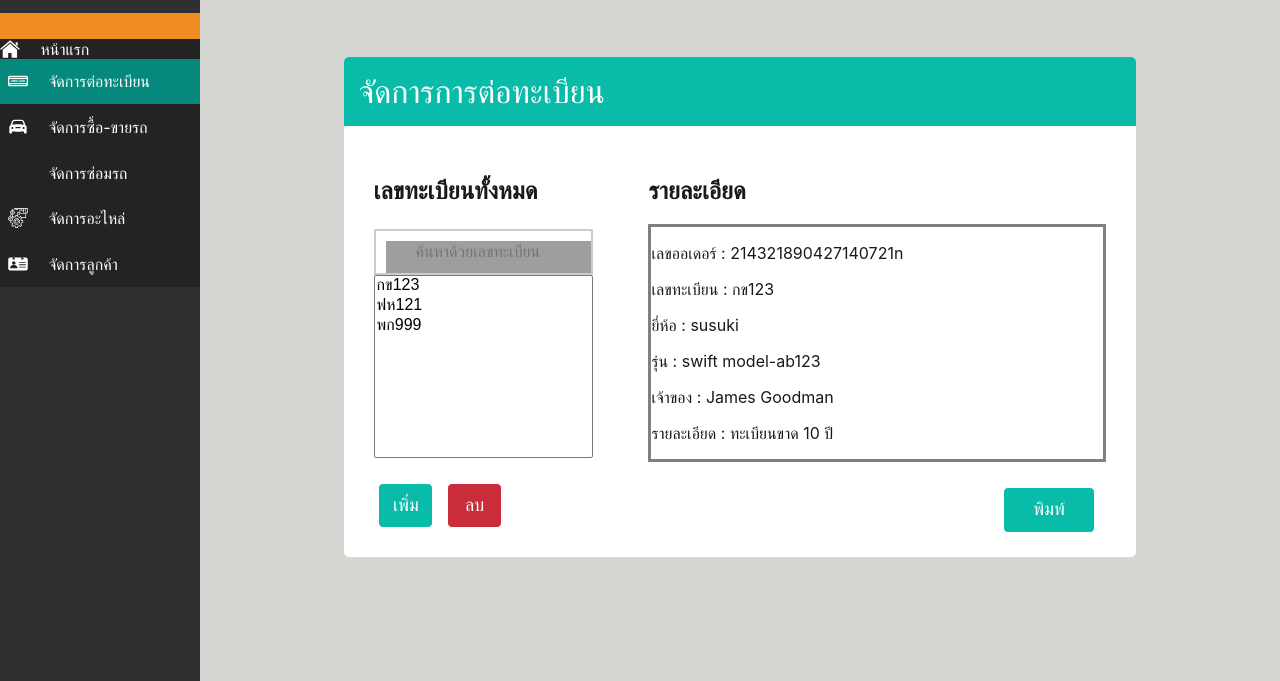
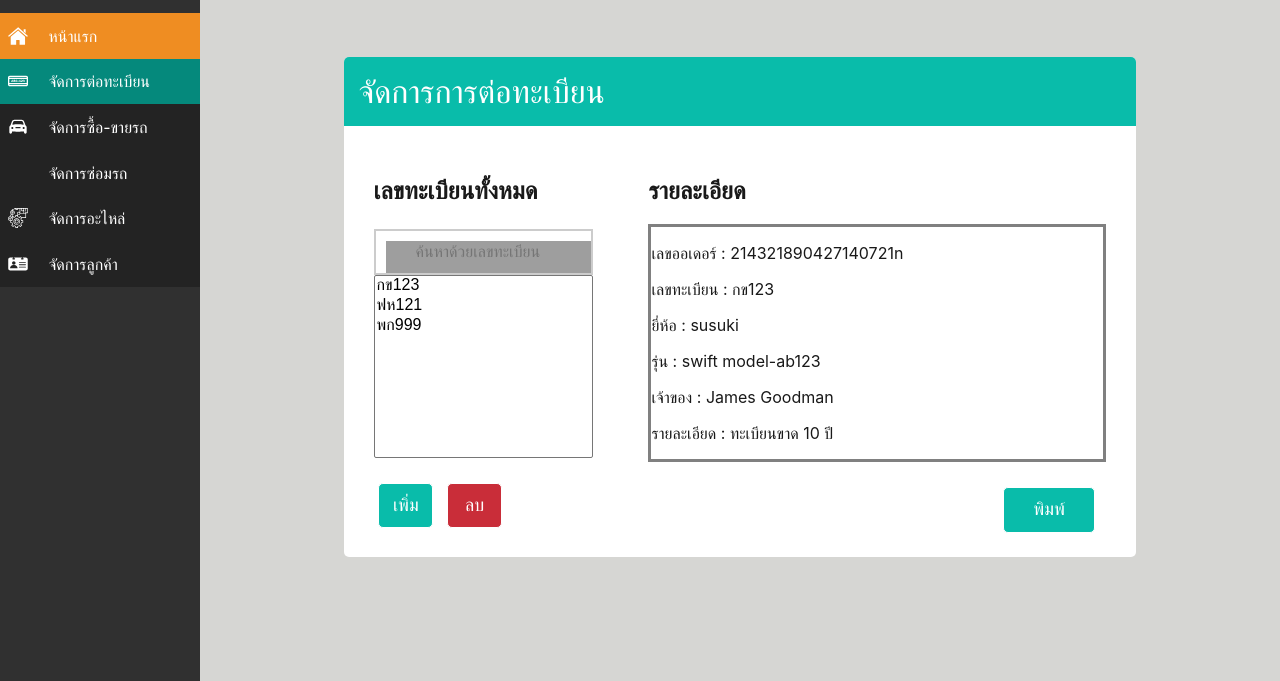
Before and after one commit to mikesmikey/autosale-retro, a plain HTML site: page client/plate_license.html in a window 1280 px wide. Shown: the part 119-800 px from the top of the page. Drawn offline with Linux system fonts and the light colour scheme; grey boxes are pictures that could not be loaded.

Commit message:
fix menu home pang plate

```diff
--- a/client/plate_license.html
+++ b/client/plate_license.html
@@ -6,7 +6,7 @@
     <meta name="viewport" content="width=device-width, initial-scale=1.0">
     <meta http-equiv="X-UA-Compatible" content="ie=edge">
     <title>โชคทวี - จัดการต่อทะเบียน</title>
-    <link rel="shortcut icon" type="image/png" href="./resources/imgs/logo.png" />
+    <link rel="shortcut icon" type="image/png" href="./resources/imgs/logo.png"/>
 
     <!-- Utilities CSS-->
     <link href="./resources/css/color.css" type="text/css" rel="stylesheet">
@@ -52,9 +52,9 @@
         <div class="menu-space"></div>
         <ul class="menu-list">
             <li>
-                <a class="is-active is-orange" href="./index.html"></a>
-                <svg class="menu-icon icon-home icon-size-6"></svg>
-                หน้าแรก
+                <a class="is-active is-orange" href="./index.html">
+                    <svg class="menu-icon icon-home icon-size-6"></svg>
+                    หน้าแรก
                 </a>
             </li>
             <li>
```
